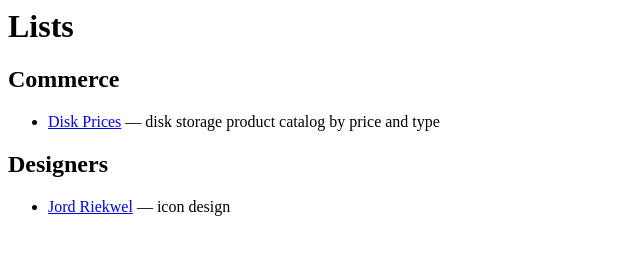
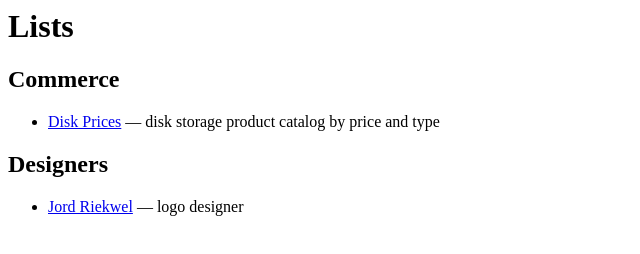
Before and after one commit to ryanatallah/ryanatallah.github.io, a plain HTML site: page lists.html in a window 1280 px wide. Shown: the full height of the page, 0-640 px from the left. Drawn offline with Linux system fonts and the light colour scheme.

Commit message:
Update lists.html

```diff
--- a/lists.html
+++ b/lists.html
@@ -10,7 +10,7 @@
     </ul>
     <h2>Designers</h2>
     <ul>
-      <li><a href="http://larkef.com/">Jord Riekwel</a> &mdash; icon design</li>
+      <li><a href="http://larkef.com/">Jord Riekwel</a> &mdash; logo designer</li>
     </ul>
   </body>
 </html>
```
